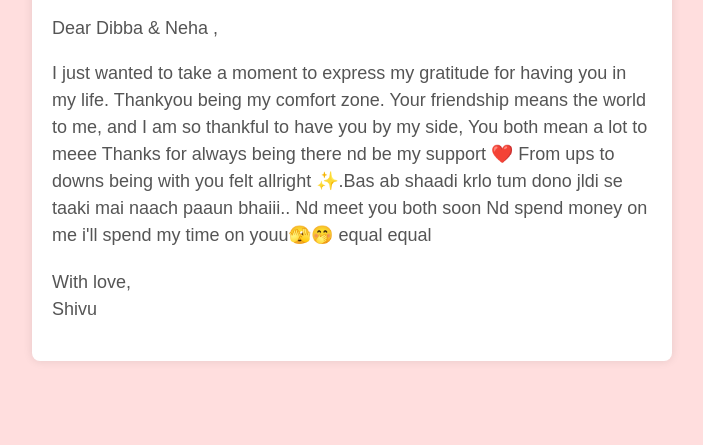
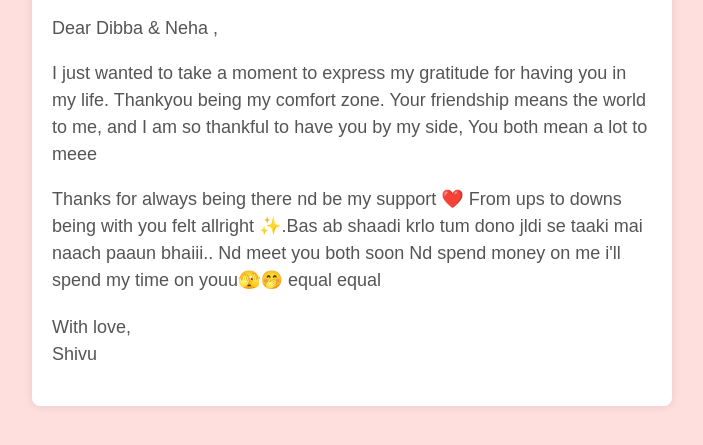
Before and after one commit to arcoiris0808/loved-ones, a plain HTML site: page Index.html in a window 1280 px wide. Shown: the part 453-898 px from the top of the page, without its empty margins (288-991 px from the left). Before the commit the page ends 864 px from the top, so only its background shows below. Drawn offline with Linux system fonts and the light colour scheme.

Commit message:
Update Index.html

```diff
--- a/Index.html
+++ b/Index.html
@@ -11,8 +11,8 @@
         <h1>Happy Thanksgiving!</h1>
         <img src="https://img.freepik.com/premium-vector/truly-thankful-sign-with-cute-pumpkin-vector-autumn-thanksgiving-quote-white-background_655299-201.jpg?w=740" alt="Truly Thankful Sign" class="photo">
         <p>Dear Dibba & Neha ,</p>
-        <p>I just wanted to take a moment to express my gratitude for having you in my life. Thankyou being my comfort zone. Your friendship means the world to me, and I am so thankful to have you by my side, You both mean a lot to meee
-Thanks for always being there nd be my support ❤️ From ups to downs being with you felt allright ✨.Bas ab shaadi krlo tum dono jldi se taaki mai naach paaun bhaiii.. Nd meet you both soon Nd spend money on me i'll spend my time on youu🫣🤭 equal equal</p>
+        <p>I just wanted to take a moment to express my gratitude for having you in my life. Thankyou being my comfort zone. Your friendship means the world to me, and I am so thankful to have you by my side, You both mean a lot to meee <p>
+        <p>Thanks for always being there nd be my support ❤️ From ups to downs being with you felt allright ✨.Bas ab shaadi krlo tum dono jldi se taaki mai naach paaun bhaiii.. Nd meet you both soon Nd spend money on me i'll spend my time on youu🫣🤭 equal equal</p>
         <p>With love,<br>Shivu</p>
     </div>
 </body>
```
